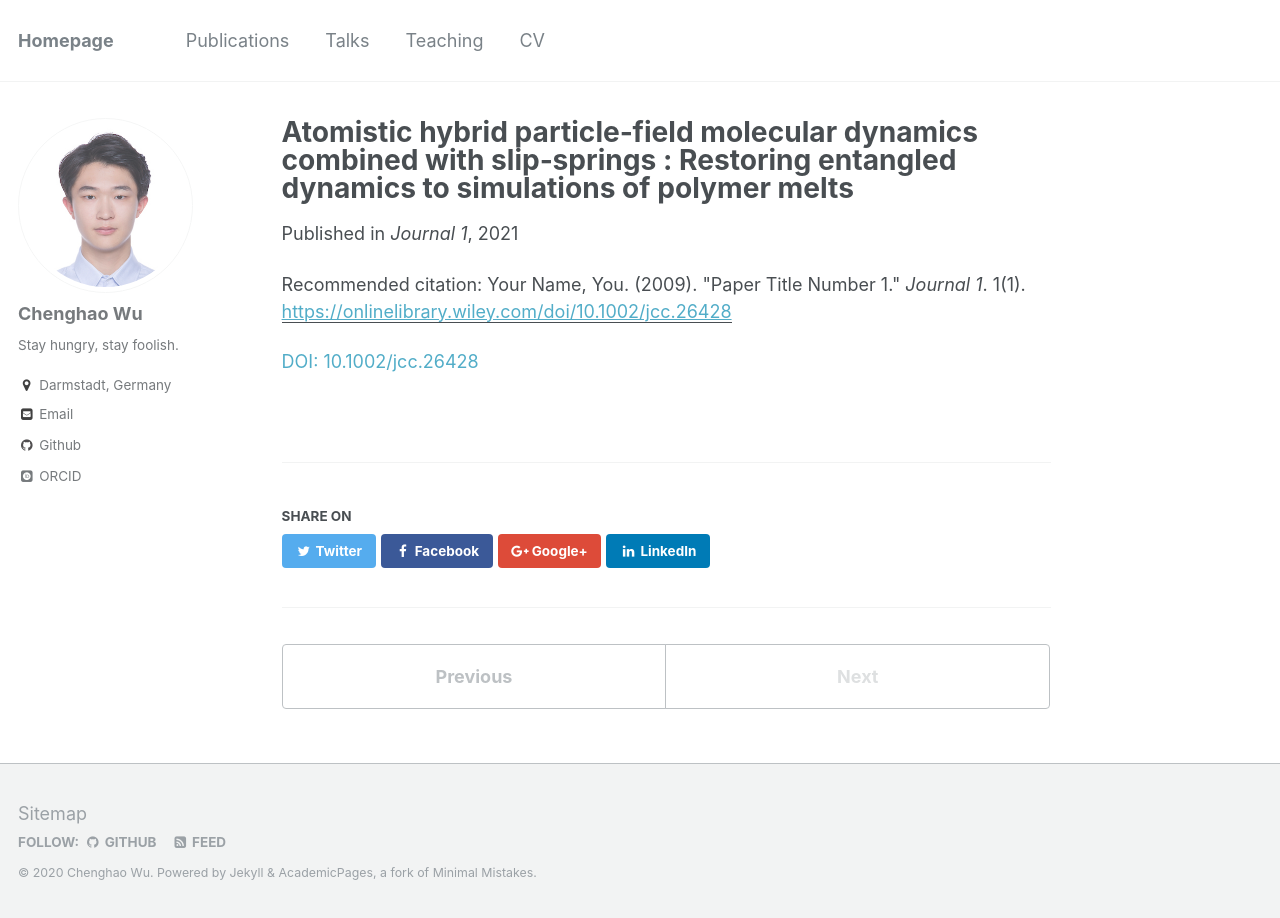
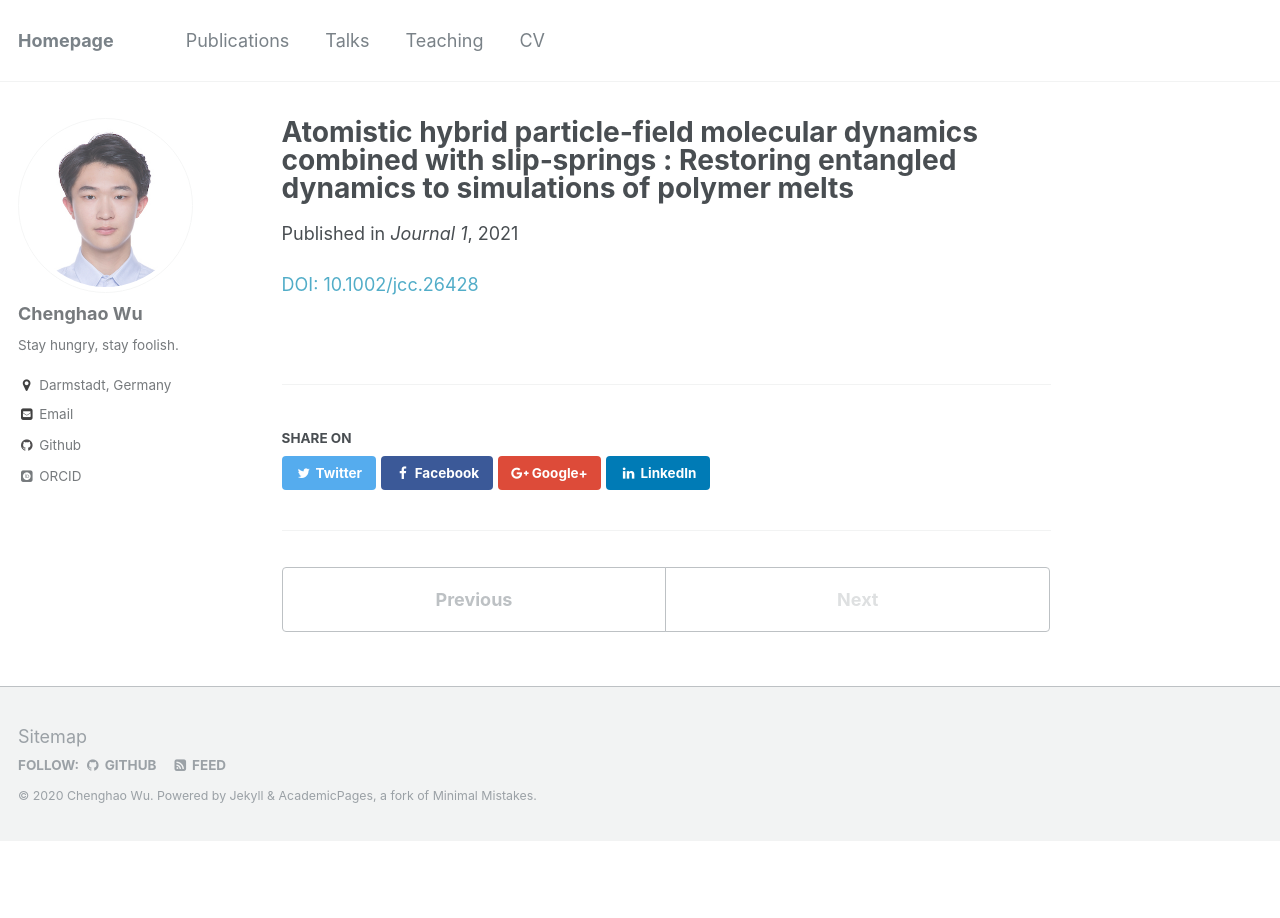
Before and after one commit to Chenghao-Wu/Chenghao-Wu.github.io, a Jekyll site: the page built from _publications/2020-number-1.md, in a window 1280 px wide. Built offline with Jekyll 4.4.1, drawn with Linux system fonts in a browser that asks for light colours; some web fonts are replaced.

Commit message:
update 9

```diff
--- a/_publications/2020-number-1.md
+++ b/_publications/2020-number-1.md
@@ -6,7 +6,6 @@ excerpt: 'This paper is about the number 1. The number 2 is left for future work
 date: 2021-01-05
 venue: 'Journal 1'
 paperurl: 'https://onlinelibrary.wiley.com/doi/10.1002/jcc.26428'
-citation: 'Your Name, You. (2009). &quot;Paper Title Number 1.&quot; <i>Journal 1</i>. 1(1).'
 ---
 
 [DOI: 10.1002/jcc.26428](https://onlinelibrary.wiley.com/doi/10.1002/jcc.26428)
```
Also changed, not shown: _publications/2020-number-2.md (+0 -1 lines).
